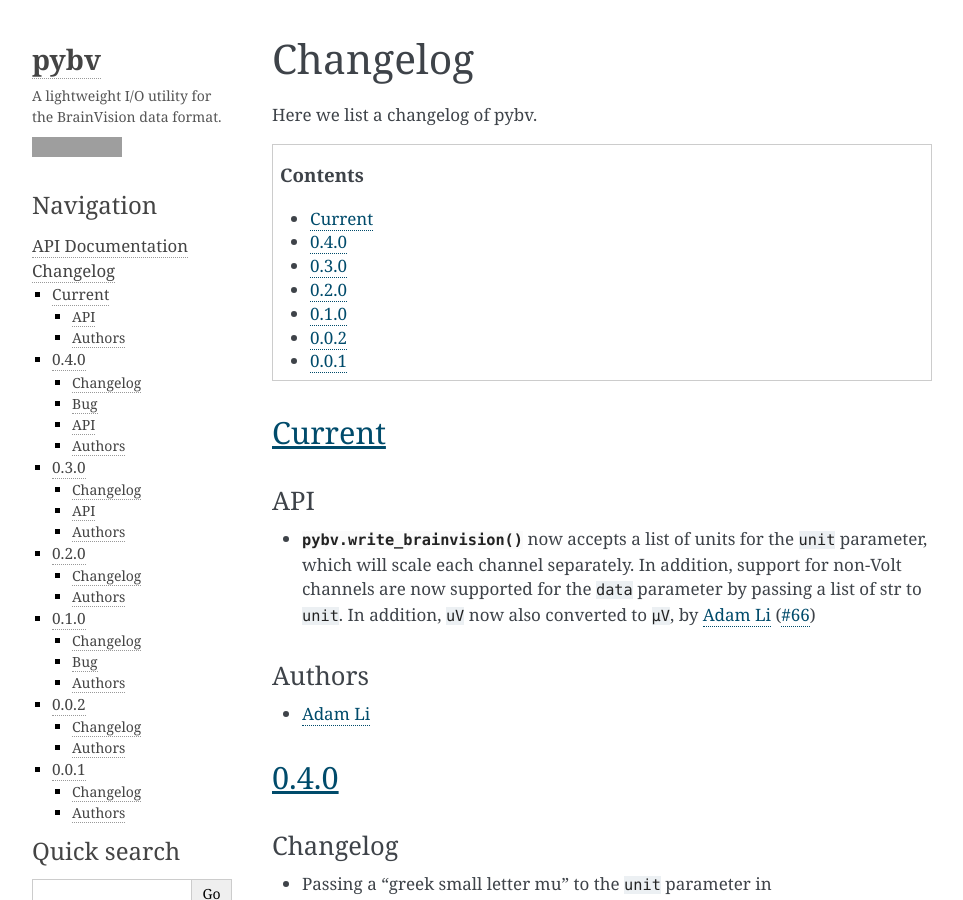
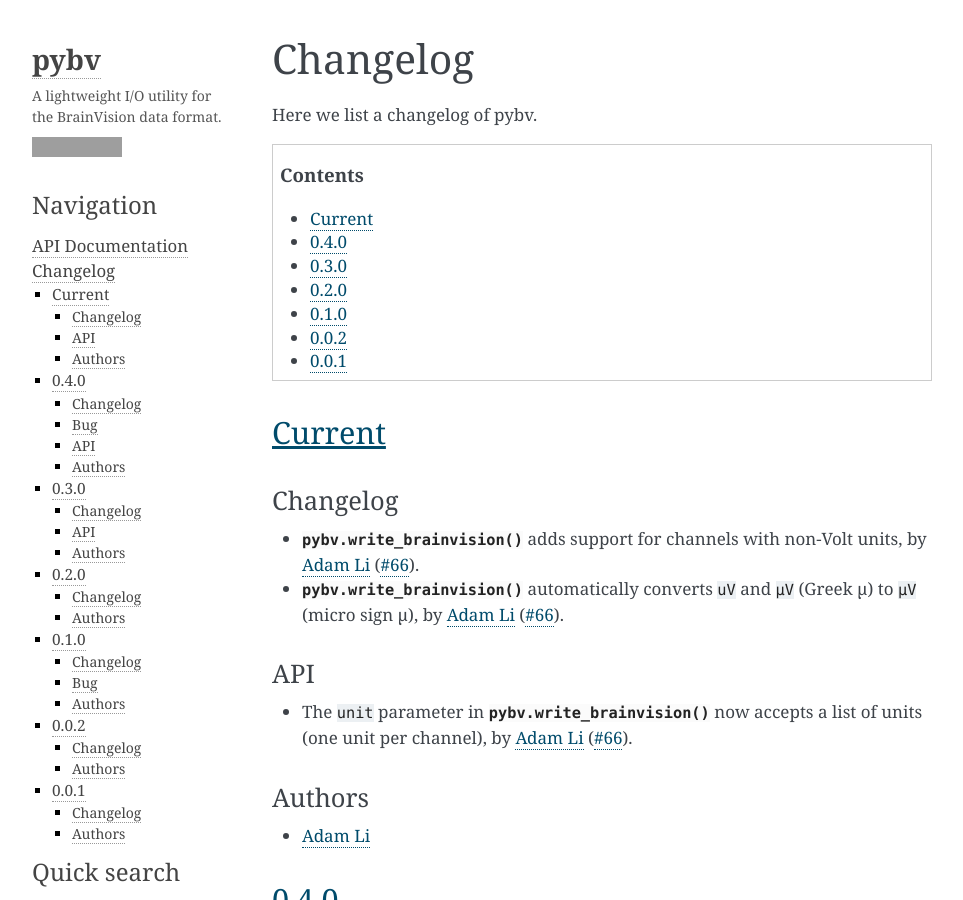
Before and after one commit to bids-standard/pybv, a Sphinx documentation site: the page built from docs/changelog.rst, in a window 1280 px wide and 900 px high. Shown: the whole window, without its empty margins (148-1111 px from the left). Built offline with Sphinx 7.4.7, drawn with Linux system fonts in a browser that asks for light colours; grey boxes are pictures that could not be loaded.

Commit message:
Apply @cbrnr's suggestion
Co-authored-by: Clemens Brunner <clemens.brunner@gmail.com>

```diff
--- a/docs/changelog.rst
+++ b/docs/changelog.rst
@@ -15,9 +15,14 @@ Here we list a changelog of pybv.
 Current
 =======
 
+Changelog
+~~~~~~~~
+- :func:`pybv.write_brainvision` adds support for channels with non-Volt units, by `Adam Li`_ (`#66 <https://github.com/bids-standard/pybv/pull/66>`_).
+- :func:`pybv.write_brainvision` automatically converts ``uV`` and ``μV`` (Greek μ) to ``µV`` (micro sign µ), by `Adam Li`_ (`#66 <https://github.com/bids-standard/pybv/pull/66>`_).
+
 API
 ~~~
-- :func:`pybv.write_brainvision` now accepts a list of units for the ``unit`` parameter, which will scale each channel separately. In addition, support for non-Volt channels are now supported for the ``data`` parameter by passing a list of str to ``unit``. In addition, ``uV`` now also converted to ``µV``, by `Adam Li`_ (`#66 <https://github.com/bids-standard/pybv/pull/66>`_)
+- The ``unit`` parameter in :func:`pybv.write_brainvision` now accepts a list of units (one unit per channel), by `Adam Li`_ (`#66 <https://github.com/bids-standard/pybv/pull/66>`_).
 
 Authors
 ~~~~~~~
```
